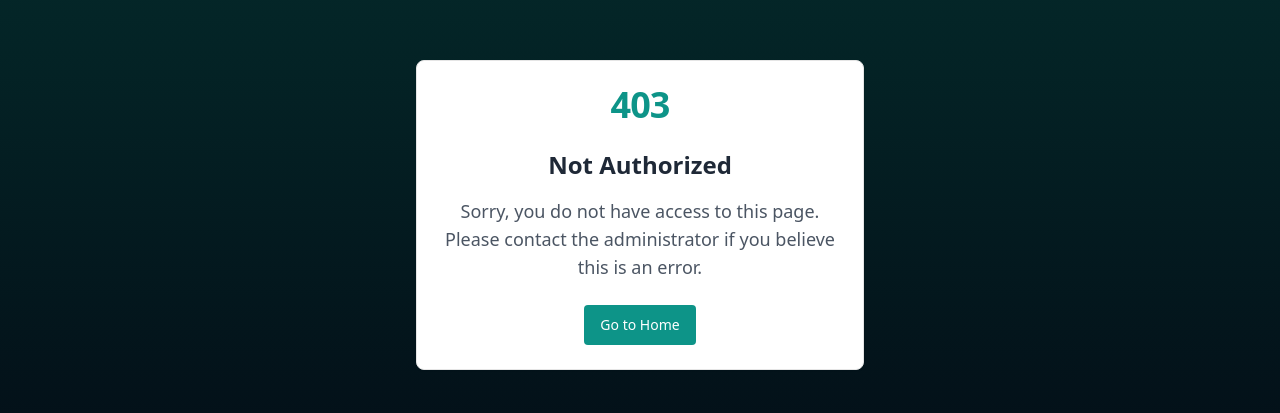
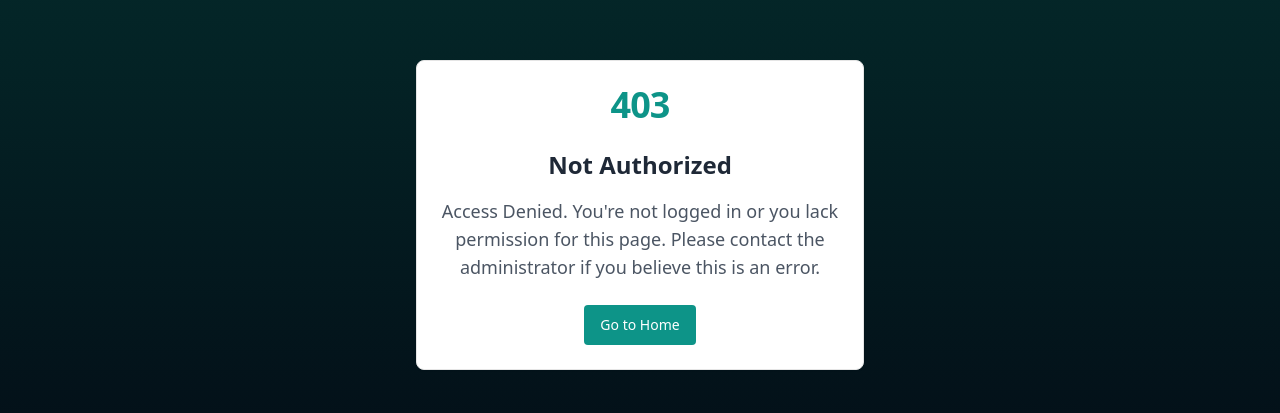
Before and after one commit to Kyptdin/Comp-Sci-High-Library-Management-IP, a React (Vite) app in the folder app/: page /notAuthorized in a window 1280 px wide. Shown: the part 185-598 px from the top of the page. Built offline with nearby package versions, Linux system fonts and the light colour scheme.

Commit message:
Edited the not authorized message

```diff
--- a/app/src/pages/NotAuthorizedPage.tsx
+++ b/app/src/pages/NotAuthorizedPage.tsx
@@ -22,8 +22,9 @@ export const NotAuthorizedPage = () => {
             Not Authorized
           </CardDescription>
           <p className="text-base sm:text-lg text-gray-600 mb-6">
-            Sorry, you do not have access to this page. Please contact the
-            administrator if you believe this is an error.
+            Access Denied. You're not logged in or you lack permission for this
+            page. Please contact the administrator if you believe this is an
+            error.
           </p>
           <Link to="/">
             <Button className="inline-block bg-teal-600 text-white px-4 py-2 rounded hover:bg-teal-700 transition duration-200">
```
